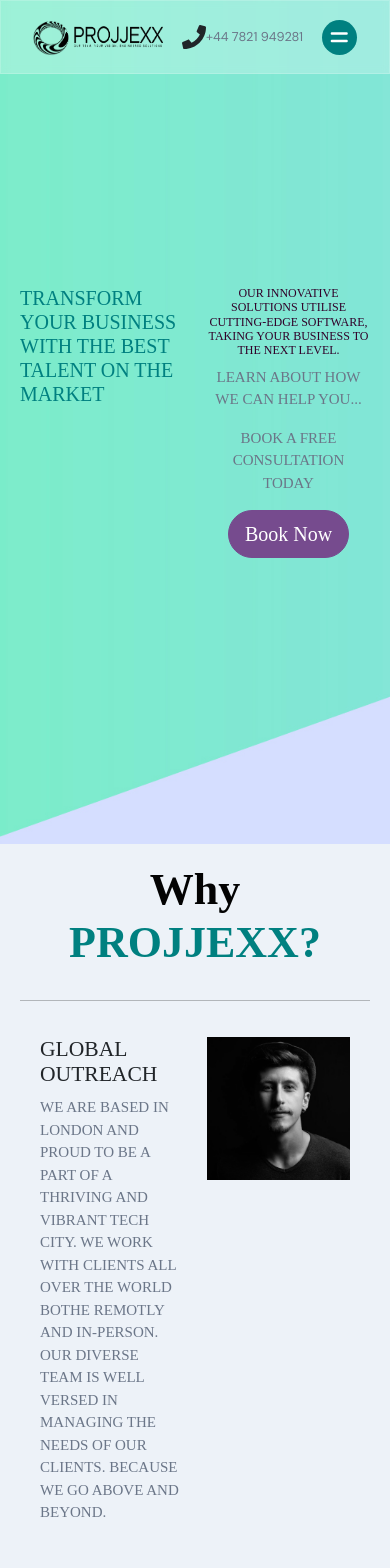
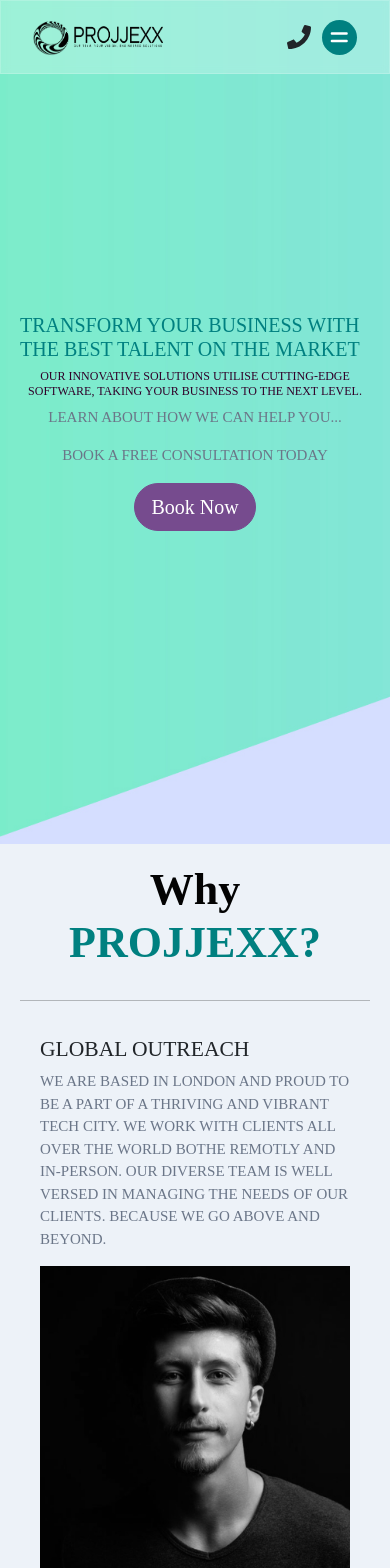
Before and after one commit to H-Chishtee/Company, a React (Create React App) app in the folder jsm_portfolio/frontend_react/: page / in a window 390 px wide. Shown: the top 1568 px of the page. Built offline with nearby package versions, Linux system fonts and the light colour scheme; a web font is replaced by a local one.

Commit message:
third commit

```diff
--- a/jsm_portfolio/frontend_react/src/Components/NavBar/NavBar.jsx
+++ b/jsm_portfolio/frontend_react/src/Components/NavBar/NavBar.jsx
@@ -32,9 +32,9 @@ const NavBar = () => {
           )
         )}
       </ul>
-      <div className="app__navbar-logo">
+      <div className="app__navbar-logo cell">
         <FaPhone className="phone-icon rotated" />
-        <a href="tel:+44 7821 949281" className="p-text">
+        <a href="tel:+44 7821 949281" className="p-textt">
           +44 7821 949281
         </a>
       </div>
--- a/jsm_portfolio/frontend_react/src/Components/NavBar/NavBar.scss
+++ b/jsm_portfolio/frontend_react/src/Components/NavBar/NavBar.scss
@@ -163,3 +163,14 @@
     display: none;
   }
 }
+
+
+@media screen and (max-width: 430px) {
+  .cell{
+    margin-left: 112px;
+  }
+  .p-textt{
+    display: none;
+  }
+
+}
--- a/jsm_portfolio/frontend_react/src/Container/About/About.jsx
+++ b/jsm_portfolio/frontend_react/src/Container/About/About.jsx
@@ -15,7 +15,7 @@ const About = () => {
         <div className="primary">
           <div className="container">
             <div className="row">
-              <div className="col-6">
+              <div className="col-6  desc">
                 <h4>Global Outreach</h4>
                 <p>
                   We are based in london and proud to be a part of a thriving
@@ -37,7 +37,7 @@ const About = () => {
               <div className="col-6 image">
                 <img src={images.team03} alt="Team" />
               </div>
-              <div className="col-6">
+              <div className="col-6 desc">
                 <h4>supreme talent, at a fraction of the price</h4>
                 <p>
                   We have built a team of developers and engineers in the world
@@ -51,7 +51,7 @@ const About = () => {
         <div className="secondary">
           <div className="container">
             <div className="row">
-              <div className="col-6">
+              <div className="col-6 desc">
                 <h4>We Believe in building lifelong relationships</h4>
                 <p>
                   We aim to equip you to handle the inevitable ups & downs not
--- a/jsm_portfolio/frontend_react/src/Container/About/About.scss
+++ b/jsm_portfolio/frontend_react/src/Container/About/About.scss
@@ -74,3 +74,7 @@
     font-size: 3.5rem;
   }
 }
+
+.desc{
+  display: block !important;
+}
--- a/jsm_portfolio/frontend_react/src/Container/Footer/Footer.jsx
+++ b/jsm_portfolio/frontend_react/src/Container/Footer/Footer.jsx
@@ -44,8 +44,8 @@ const Footer = () => {
         </h2>
       </div>
 
-      <div className="footer">
-        <div className="col-6">
+      <div className="footer row">
+        <div className="col-6 moto">
           <div className="app__footer-cards">
             {/* <div className="app__footer-card ">
             <img src={images.email} alt="email" />
@@ -55,7 +55,7 @@ const Footer = () => {
           </div> */}
             <div>
               <p>
-                We’d Make a Killer Team! Let’s work together to build something
+                <p className="head">We’d Make a Killer Team! </p> Let’s work together to build something
                 special. Let us introduce you to the best services, innovations
                 and get you the results you need. We can’t wait
                 to hear from you!
--- a/jsm_portfolio/frontend_react/src/Container/Footer/Footer.scss
+++ b/jsm_portfolio/frontend_react/src/Container/Footer/Footer.scss
@@ -15,8 +15,14 @@
   //background-color: #000000;
   //margin-top: 40px;
   border-bottom: 2px solid white;
+  margin-top: 51px;
 }
 
+
+.col-6{
+  justify-content: center;
+  display: flex;
+}
 .app__footer-cards {
   width: 60%;
   display: flex;
@@ -24,7 +30,7 @@
   flex-direction: column;
   align-items: center;
   flex-wrap: wrap;
-  margin: 4em 2rem 2rem;
+  margin: 0em 2rem 2rem;
 
   .app__footer-card {
     min-width: 290px;
@@ -96,7 +102,7 @@
 
     input,
     textarea {
-      width: 100%;
+      max-width: 236px;
       padding: 0.95rem;
       border: none;
       border-radius: 7px;
@@ -108,7 +114,7 @@
     }
 
     textarea {
-      height: 170px;
+      height: 231px;
     }
   }
   inputfield {
@@ -137,11 +143,22 @@
     }
   }
 
-  @media screen and (max-width: 768px) {
+  @media screen and (max-width: 430px) {
     width: 100%;
-    margin: 1rem 0;
   }
 }
+
+@media screen and (max-width: 768px) {
+  .app__footer-form div input, .app__footer-form div textarea {
+    max-width: 140px;
+  }
+  // .moto {
+  //   margin-top: -201px !important;
+  // }
+
+}
+
+
 
 .footer {
   display: flex;
@@ -177,3 +194,31 @@ hr {
     color: white;
   }
 }
+.head{
+  color:  var(--secondary-color);
+  font-weight: 1000;
+}
+// .moto{
+//   margin-top: -120px;
+// }
+
+@media screen and (max-width: 430px) {
+
+  .moto{
+    margin-top: 0px;
+  }
+  .footer{
+    display: block;
+  }
+  .col-6{
+    width: auto;
+  }
+  .app__footer-form div input, .app__footer-form div textarea {
+    max-width: 127px;
+}
+
+.wrapper{
+  margin: -3rem 0 !important;
+}
+
+}
--- a/jsm_portfolio/frontend_react/src/Container/Header/Header.jsx
+++ b/jsm_portfolio/frontend_react/src/Container/Header/Header.jsx
@@ -11,7 +11,7 @@ const Header = () => {
                 TRANSFORM YOUR BUSINESS WITH THE BEST TALENT ON THE MARKET
               </h1>
             </div>
-            <div className="col-6">
+            <div className="col-6  header-a">
               <h3>
                 OUR INNOVATIVE SOLUTIONS UTILISE CUTTING-EDGE SOFTWARE, TAKING
                 YOUR BUSINESS TO THE NEXT LEVEL.
--- a/jsm_portfolio/frontend_react/src/Container/Header/Header.scss
+++ b/jsm_portfolio/frontend_react/src/Container/Header/Header.scss
@@ -91,3 +91,6 @@
   background-color: #9775aa; /* Button background color when active (clicked) */
   border: 1px solid #9775aa; /* Button border color when active (clicked) */
 }
+.header-a{
+  display: block;
+}
--- a/jsm_portfolio/frontend_react/src/Container/Testimonial/Testimonial.scss
+++ b/jsm_portfolio/frontend_react/src/Container/Testimonial/Testimonial.scss
@@ -5,7 +5,7 @@
   justify-content: center; /* Center horizontally */
   align-items: center; /* Center vertically */
   flex-direction: column;
-  height: 100vh; /* Adjust the height as needed for your layout */
+  // height: 100vh; /* Adjust the height as needed for your layout */
 }
 
 .app__testimonial {
```
Also changed, not shown: 1 other file (tests, documents, lock files or other folders).
